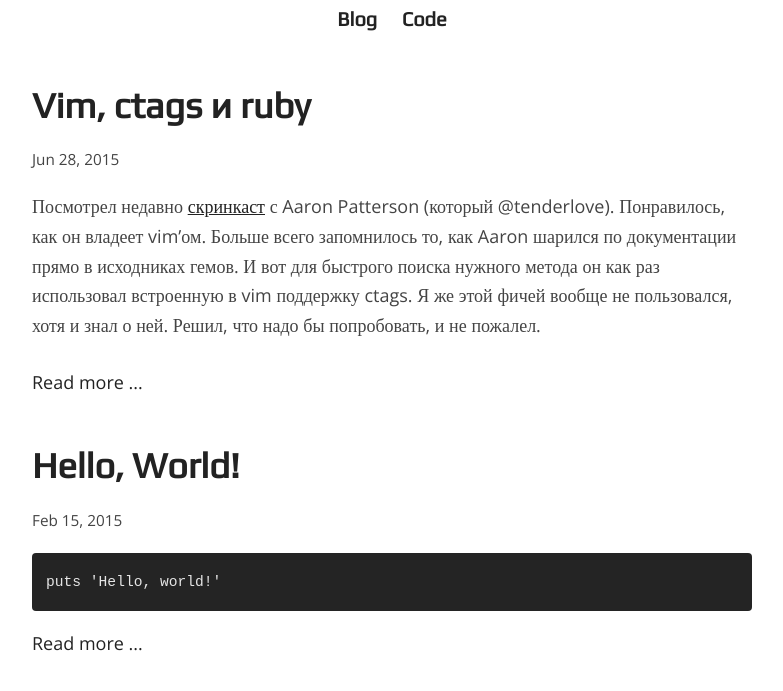
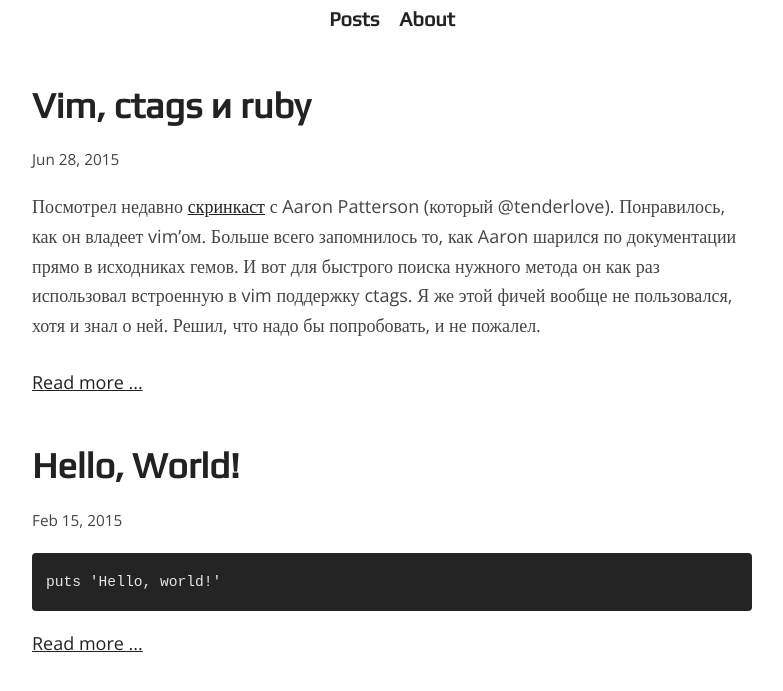
Before and after one commit to schfkt/schfkt.github.io, a Jekyll site: the page built from index.html, in a window 1280 px wide. Shown: the top 691 px of the page, without its empty margins (248-1031 px from the left). Built offline with Jekyll 4.4.1, drawn with Linux system fonts in a browser that asks for light colours.

Commit message:
Add about page. Fix UI bugs

```diff
--- a/_includes/header.html
+++ b/_includes/header.html
@@ -1,8 +1,4 @@
 <ul id="navigation">
-  <li>
-    <a href="/">Blog</a>
-  </li>
-  <li>
-    <a href="https://github.com/schfkt/">Code</a>
-  </li>
+  <li><a href="/">Posts</a></li><!--
+  --><li><a href="/about.html">About</a></li>
 </ul>
--- a/_layouts/page.html
+++ b/_layouts/page.html
@@ -6,7 +6,7 @@
     <h1 class="post-title">{{ page.title }}</h1>
   </header>
 
-  <article class="post-content">
+  <article>
     {{ content }}
   </article>
 </div>
--- a/_sass/_custom.scss
+++ b/_sass/_custom.scss
@@ -60,10 +60,6 @@
   }
 }
 
-.read-more a {
-  text-decoration: none;
-}
-
 .post-header {
   margin: 50px 0 20px;
 
```
Also changed, not shown: about.html (added, +8 -0 lines).
